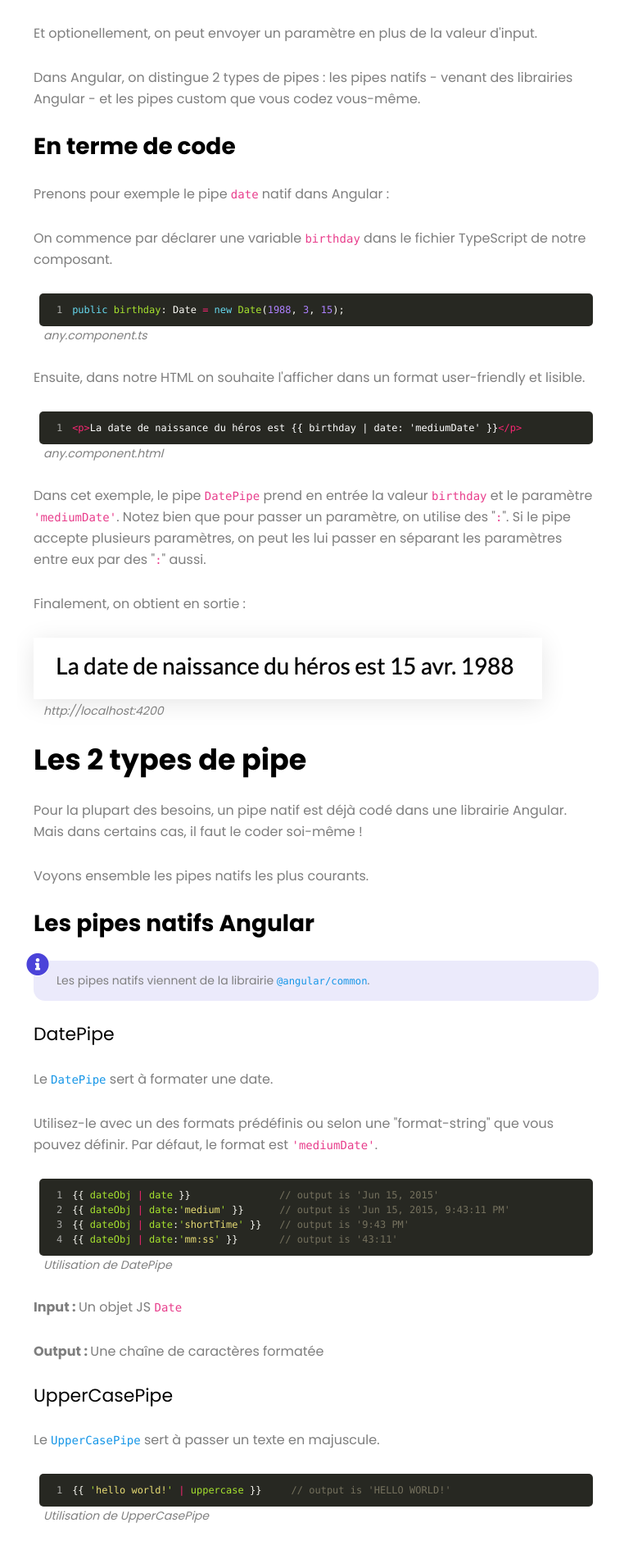
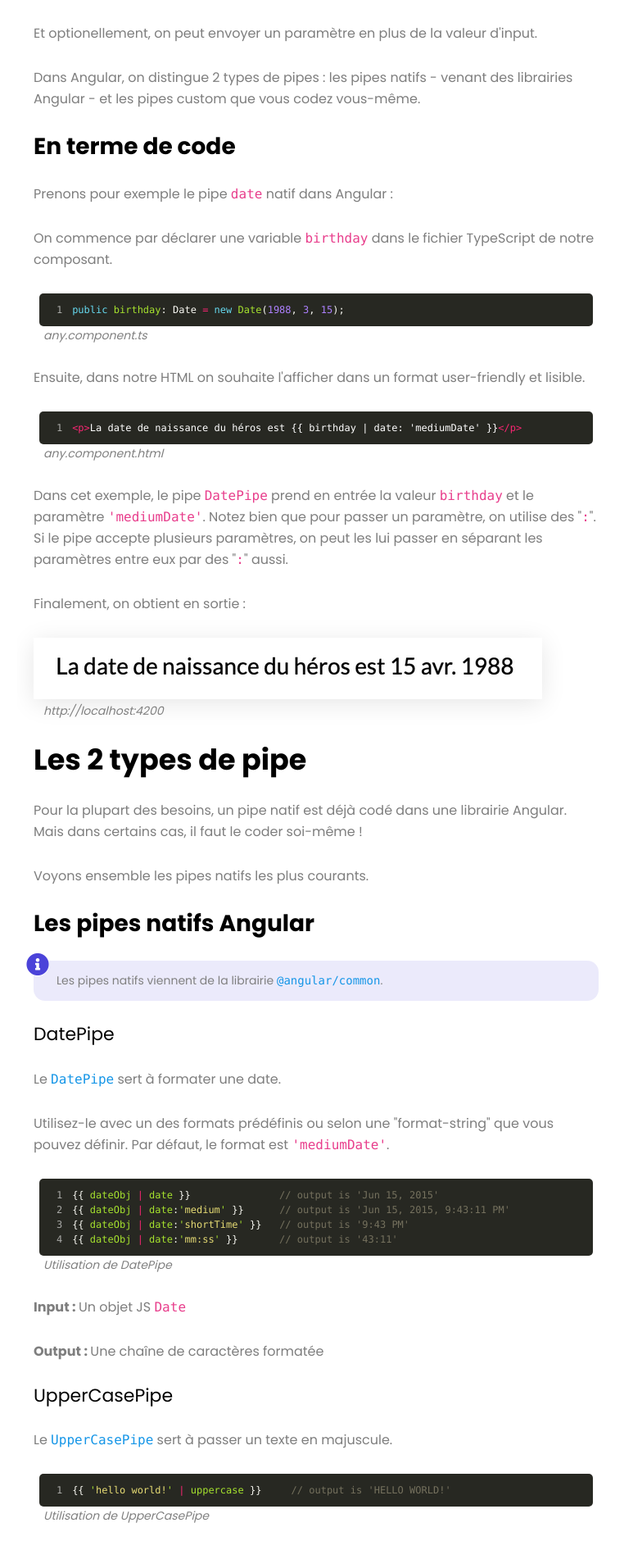
Before and after one commit to hubergerard/blog-codewise, a Jekyll site: the page built from _posts/2020-11-12-angular-pipes.html, in a window 1280 px wide. Shown: the part 2397-4288 px from the top of the page at 82% size, without its empty margins (64-826 px from the left). Built offline with Jekyll 4.4.1, drawn with Linux system fonts in a browser that asks for light colours; comment, search, counter and statistics services are not loaded.

Commit message:
code tag font-size is bigger

```diff
--- a/assets/css/style.css
+++ b/assets/css/style.css
@@ -2674,6 +2674,10 @@
     box-shadow: 0 5px 30px rgba(0, 0, 0, 0.1);
 }
 
+code {
+    font-size: 100%;
+}
+
 .quote {
     margin-bottom: 28px;
     background: #4b43d91c;
```
